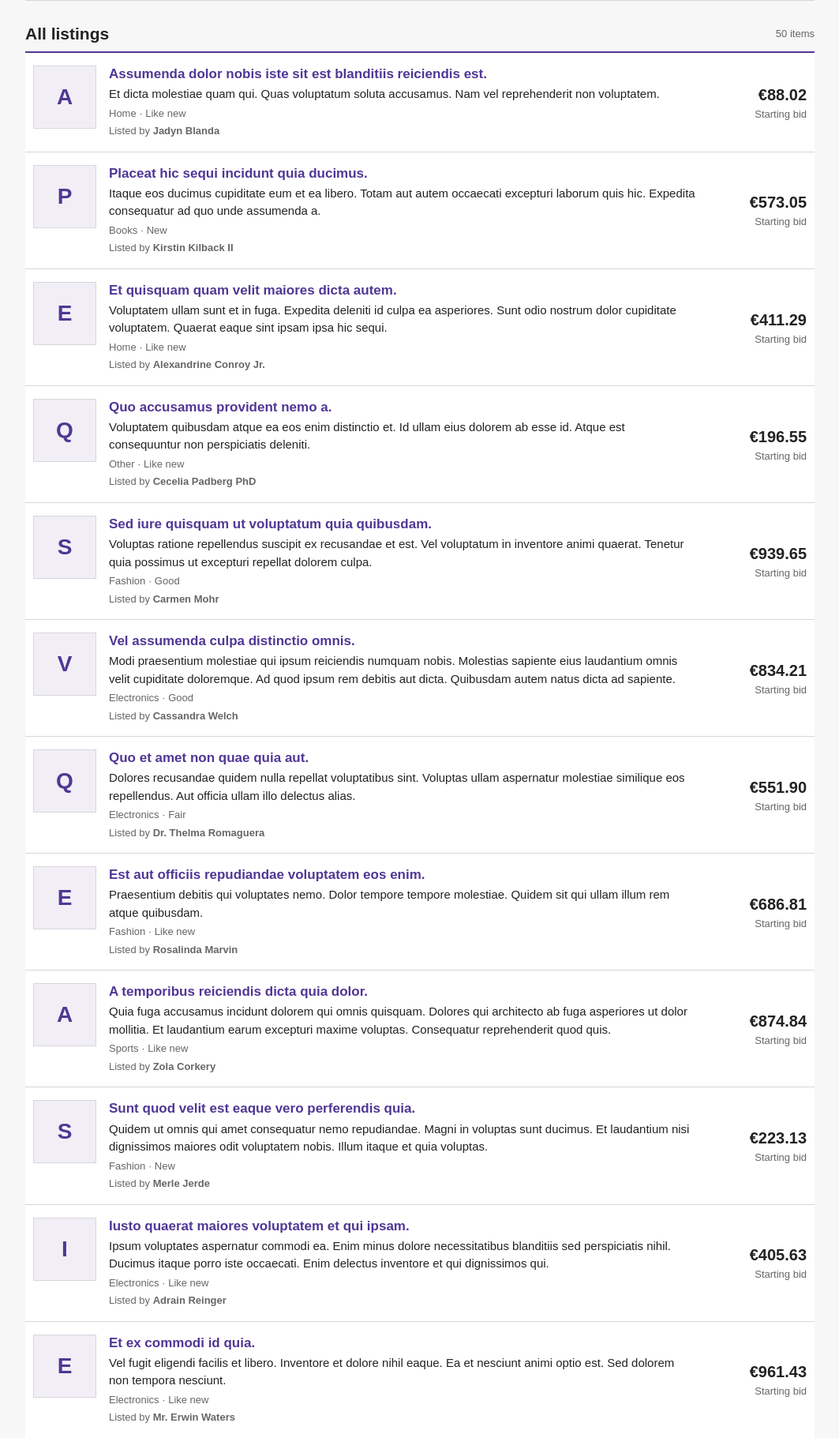
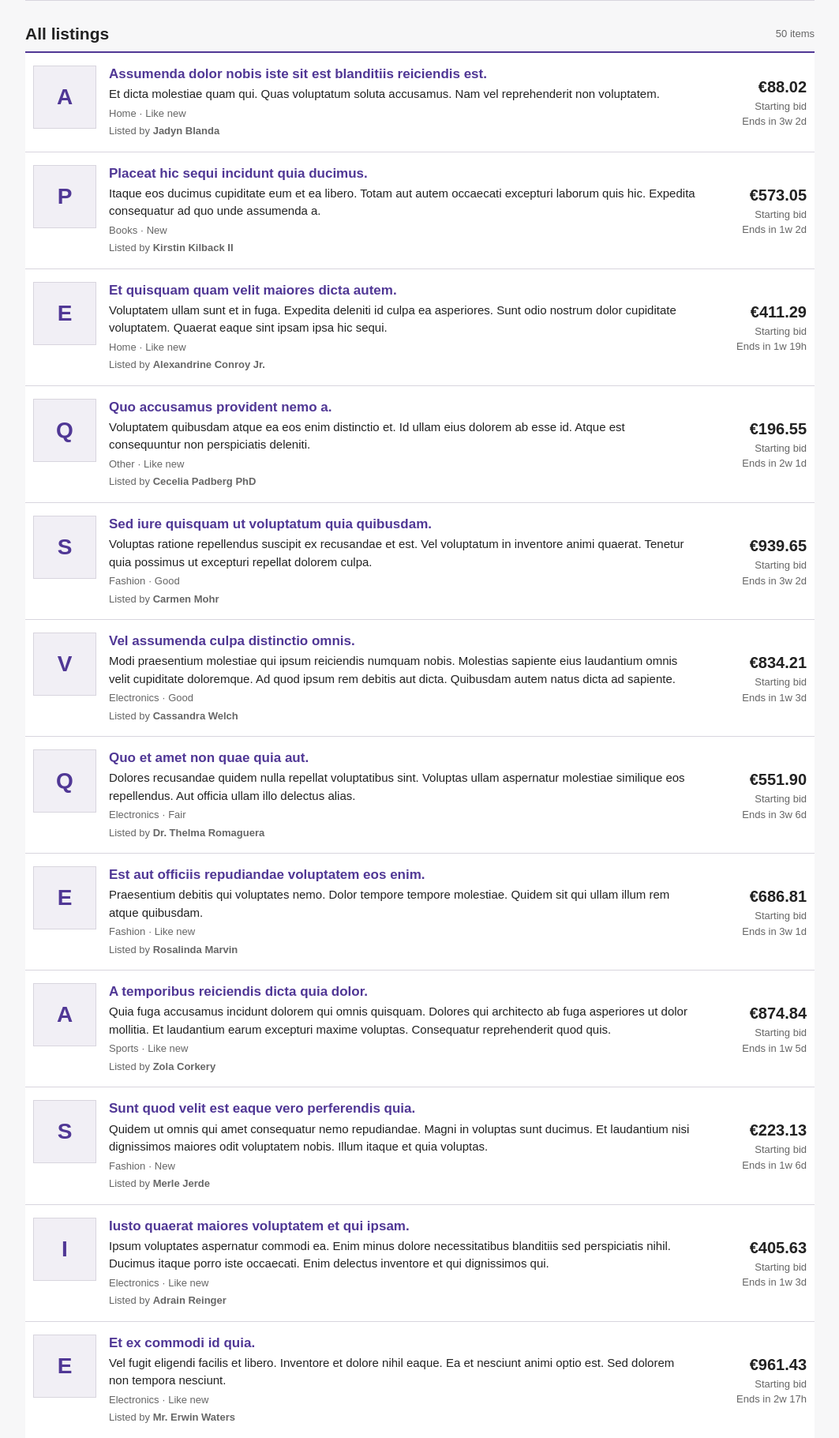
Before and after one commit to intimidating-horse/blog, a Laravel app: page / in a window 1280 px wide. Shown: the part 451-2272 px from the top of the page at 79% size, without its empty margins (108-1171 px from the left). Run offline with Laravel 12, Linux system fonts and the light colour scheme; a user stored in the database is signed in; data comes from the database, SQL or seed files in the repository.

Commit message:
auction end time now visible

```diff
--- a/resources/views/home.blade.php
+++ b/resources/views/home.blade.php
@@ -99,6 +99,7 @@
                         <div class="side">
                             <span class="price">€{{ number_format((float) $listing->starting_price, 2) }}</span>
                             <span class="price-caption">Starting bid</span>
+                            <span class="price-caption">{{ $listing->ends_at?->isFuture() ? 'Ends in ' . now()->diffForHumans($listing->ends_at, ['parts' => 2, 'short' => true, 'syntax' => \Carbon\CarbonInterface::DIFF_ABSOLUTE]) : 'Auction ended' }}</span>
                         </div>
                     </article>
                 @empty
```
